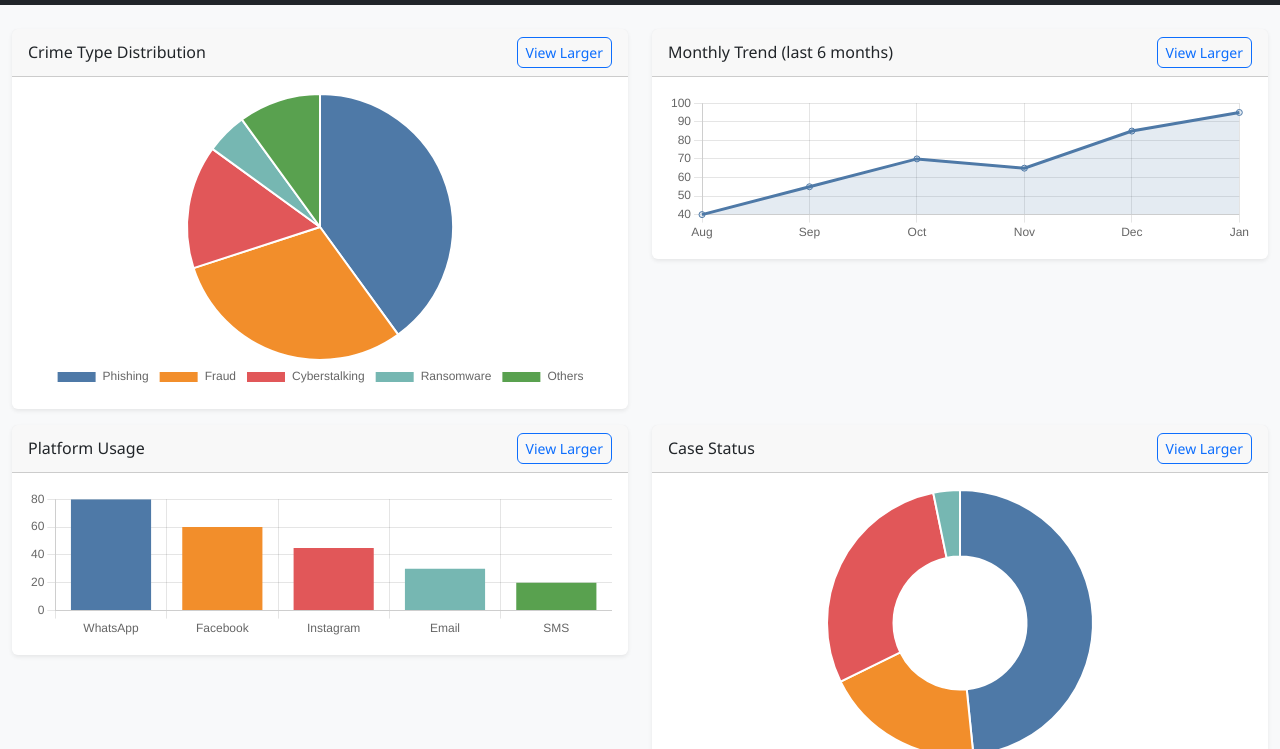
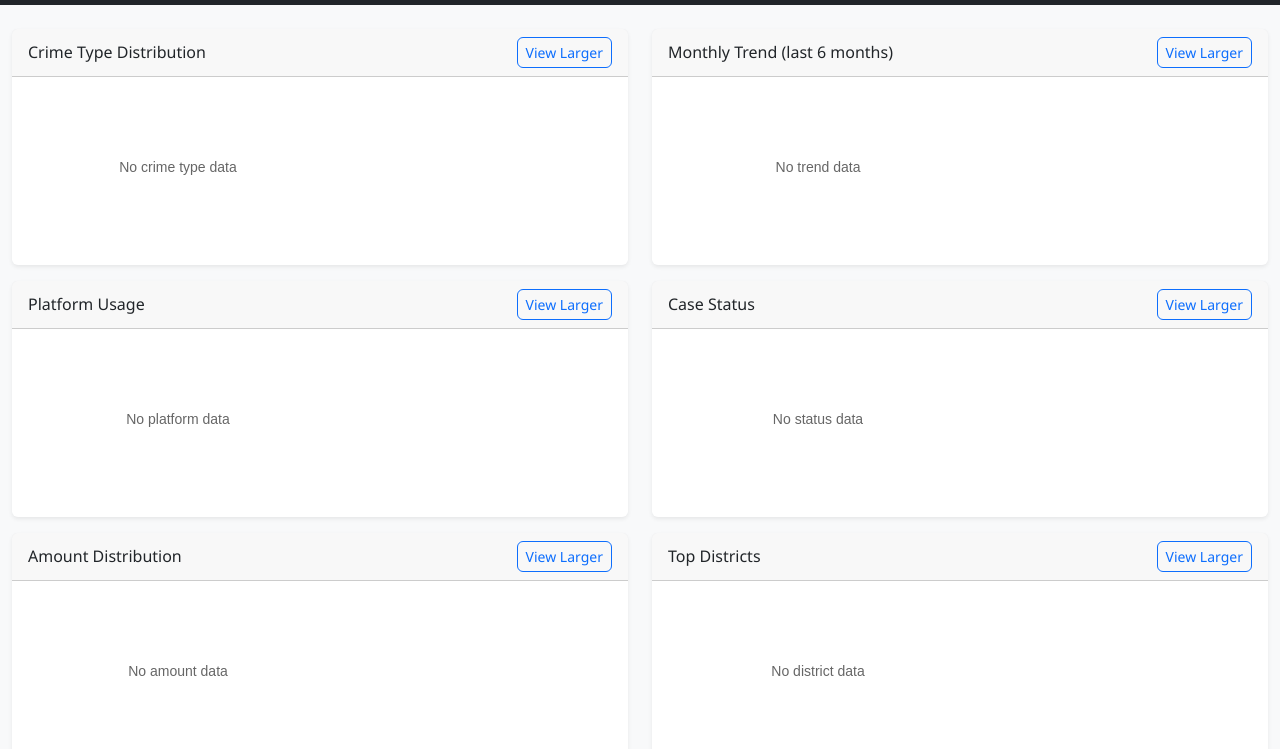
Before and after one commit to dev-girii/Automatic-NCRP-Complaint-Reading-and-Updating, a plain HTML site: page analytics.html in a window 1280 px wide. Shown: the part 51-800 px from the top of the page. Drawn offline with nearby package versions, Linux system fonts and the light colour scheme; some packages are replaced by stand-ins of ours; no server answers; a script that the page names is missing.

```diff
--- a/script/analytics.js
+++ b/script/analytics.js
@@ -1,4 +1,4 @@
-// Full analytics page script: creates six demo charts and modal enlargement. Falls back to demo static data if /api/complaints fails.
+// Full analytics page script: creates six charts and modal enlargement. Renders only real data fetched from the backend.
 
 (function () {
     if (typeof Chart === 'undefined') {
@@ -7,20 +7,20 @@
     }
 
     const charts = {};
-    // default demo data used if API fetch fails
-    const demoData = {
-        crimeType: { labels: ['Phishing', 'Fraud', 'Cyberstalking', 'Ransomware', 'Others'], values: [120, 90, 45, 15, 30] },
-        monthlyTrend: { labels: ['Aug', 'Sep', 'Oct', 'Nov', 'Dec', 'Jan'], values: [40, 55, 70, 65, 85, 95] },
-        platformUsage: { labels: ['WhatsApp', 'Facebook', 'Instagram', 'Email', 'SMS'], values: [80, 60, 45, 30, 20] },
-        caseStatus: { labels: ['Open', 'In Progress', 'Closed', 'Referred'], values: [150, 60, 90, 10] },
-        amountDistribution: { labels: ['<1k', '1k-10k', '10k-50k', '>50k'], values: [100, 80, 40, 20] },
-        topDistricts: { labels: ['Coimbatore', 'Nilgiris', 'Erode', 'Tiruppur', 'Salem'], values: [45, 35, 30, 20, 18] }
-    };
+    // No demo/sample data: analytics will render only real data from the backend.
 
     const colors = ['#4e79a7', '#f28e2b', '#e15759', '#76b7b2', '#59a14f', '#edc949', '#b07aa1', '#ff9da7'];
 
     function summarizeRows(rows) {
-        const res = JSON.parse(JSON.stringify(demoData));
+        // Build empty shapes as defaults; populate from rows when available
+        const res = {
+            crimeType: { labels: [], values: [] },
+            monthlyTrend: { labels: [], values: [] },
+            platformUsage: { labels: [], values: [] },
+            caseStatus: { labels: [], values: [] },
+            amountDistribution: { labels: [], values: [] },
+            topDistricts: { labels: [], values: [] }
+        };
         // crime types
         const tcounts = {};
         const pcounts = {};
@@ -50,17 +50,10 @@
 
         // map into res shapes (take top N where appropriate)
         res.crimeType = { labels: Object.keys(tcounts).slice(0,10), values: Object.values(tcounts).slice(0,10) };
-        if (!res.crimeType.labels.length) res.crimeType = demoData.crimeType;
-
-        res.platformUsage = { labels: Object.keys(pcounts).slice(0,10), values: Object.values(pcounts).slice(0,10) };
-        if (!res.platformUsage.labels.length) res.platformUsage = demoData.platformUsage;
-
-        res.caseStatus = { labels: Object.keys(statusCounts), values: Object.values(statusCounts) };
-        if (!res.caseStatus.labels.length) res.caseStatus = demoData.caseStatus;
 
         const sortedDistricts = Object.entries(districtCounts).sort((a,b)=>b[1]-a[1]).slice(0,6);
         res.topDistricts = { labels: sortedDistricts.map(s=>s[0]), values: sortedDistricts.map(s=>s[1]) };
-        if (!res.topDistricts.labels.length) res.topDistricts = demoData.topDistricts;
+    // leave empty shapes if we couldn't derive values from rows
 
     res.amountDistribution = { labels: Object.keys(amountBuckets), values: Object.values(amountBuckets) };
 
@@ -82,13 +75,58 @@
     function renderAll(data) {
         // Destroy existing charts if present
         Object.values(charts).forEach(c=>{ try{ c.destroy(); }catch(e){} });
+        // If there is no data for a chart, draw a simple "No data" message on its canvas
+        function drawNoDataOnCanvas(id, message) {
+            const canvas = document.getElementById(id);
+            if (!canvas) return;
+            try {
+                const ctx = canvas.getContext('2d');
+                ctx.clearRect(0, 0, canvas.width, canvas.height);
+                ctx.save();
+                ctx.fillStyle = '#666';
+                ctx.font = '14px sans-serif';
+                ctx.textAlign = 'center';
+                ctx.textBaseline = 'middle';
+                ctx.fillText(message || 'No data available', canvas.width / 2, canvas.height / 2);
+                ctx.restore();
+            } catch (e) { /* ignore drawing errors */ }
+        }
 
+        if (data.crimeType && data.crimeType.labels && data.crimeType.labels.length) {
             charts.crimeType = createPie(document.getElementById('chartCrimeType').getContext('2d'), data.crimeType.labels, data.crimeType.values);
-        charts.monthlyTrend = createLine(document.getElementById('chartMonthlyTrend').getContext('2d'), data.monthlyTrend.labels, data.monthlyTrend.values || demoData.monthlyTrend.values);
+        } else {
+            drawNoDataOnCanvas('chartCrimeType', 'No crime type data');
+        }
+
+        if (data.monthlyTrend && data.monthlyTrend.labels && data.monthlyTrend.labels.length) {
+            charts.monthlyTrend = createLine(document.getElementById('chartMonthlyTrend').getContext('2d'), data.monthlyTrend.labels, data.monthlyTrend.values);
+        } else {
+            drawNoDataOnCanvas('chartMonthlyTrend', 'No trend data');
+        }
+
+        if (data.platformUsage && data.platformUsage.labels && data.platformUsage.labels.length) {
             charts.platformUsage = createBar(document.getElementById('chartPlatform').getContext('2d'), data.platformUsage.labels, data.platformUsage.values);
+        } else {
+            drawNoDataOnCanvas('chartPlatform', 'No platform data');
+        }
+
+        if (data.caseStatus && data.caseStatus.labels && data.caseStatus.labels.length) {
             charts.caseStatus = new Chart(document.getElementById('chartStatus').getContext('2d'), { type: 'doughnut', data:{ labels: data.caseStatus.labels, datasets:[{ data: data.caseStatus.values, backgroundColor: colors }] }, options:{ responsive:true, maintainAspectRatio:false, plugins:{legend:{position:'bottom'}} } });
+        } else {
+            drawNoDataOnCanvas('chartStatus', 'No status data');
+        }
+
+        if (data.amountDistribution && data.amountDistribution.labels && data.amountDistribution.labels.length) {
             charts.amountDistribution = createBar(document.getElementById('chartAmount').getContext('2d'), data.amountDistribution.labels, data.amountDistribution.values);
+        } else {
+            drawNoDataOnCanvas('chartAmount', 'No amount data');
+        }
+
+        if (data.topDistricts && data.topDistricts.labels && data.topDistricts.labels.length) {
             charts.topDistricts = createBar(document.getElementById('chartDistricts').getContext('2d'), data.topDistricts.labels, data.topDistricts.values, true);
+        } else {
+            drawNoDataOnCanvas('chartDistricts', 'No district data');
+        }
     }
 
     // modal handling
@@ -136,11 +174,16 @@
                 rows = js.rows || [];
             }
         } catch (e) {
-            console.warn('Could not fetch complaints for analytics, using demo data', e);
+            console.warn('Could not fetch complaints for analytics; no data will be shown', e);
         }
 
-        const summary = rows.length ? summarizeRows(rows) : demoData;
+        if (rows.length) {
+            const summary = summarizeRows(rows);
             renderAll(summary);
+        } else {
+            // no rows -> render empty/no-data state for all charts
+            renderAll({ crimeType:{labels:[],values:[]}, monthlyTrend:{labels:[],values:[]}, platformUsage:{labels:[],values:[]}, caseStatus:{labels:[],values:[]}, amountDistribution:{labels:[],values:[]}, topDistricts:{labels:[],values:[]} });
+        }
         wireUI();
     }
 
```
Also changed, not shown: index.html (+3 -3 lines). Lines whose indentation alone changed are shown as unchanged.
